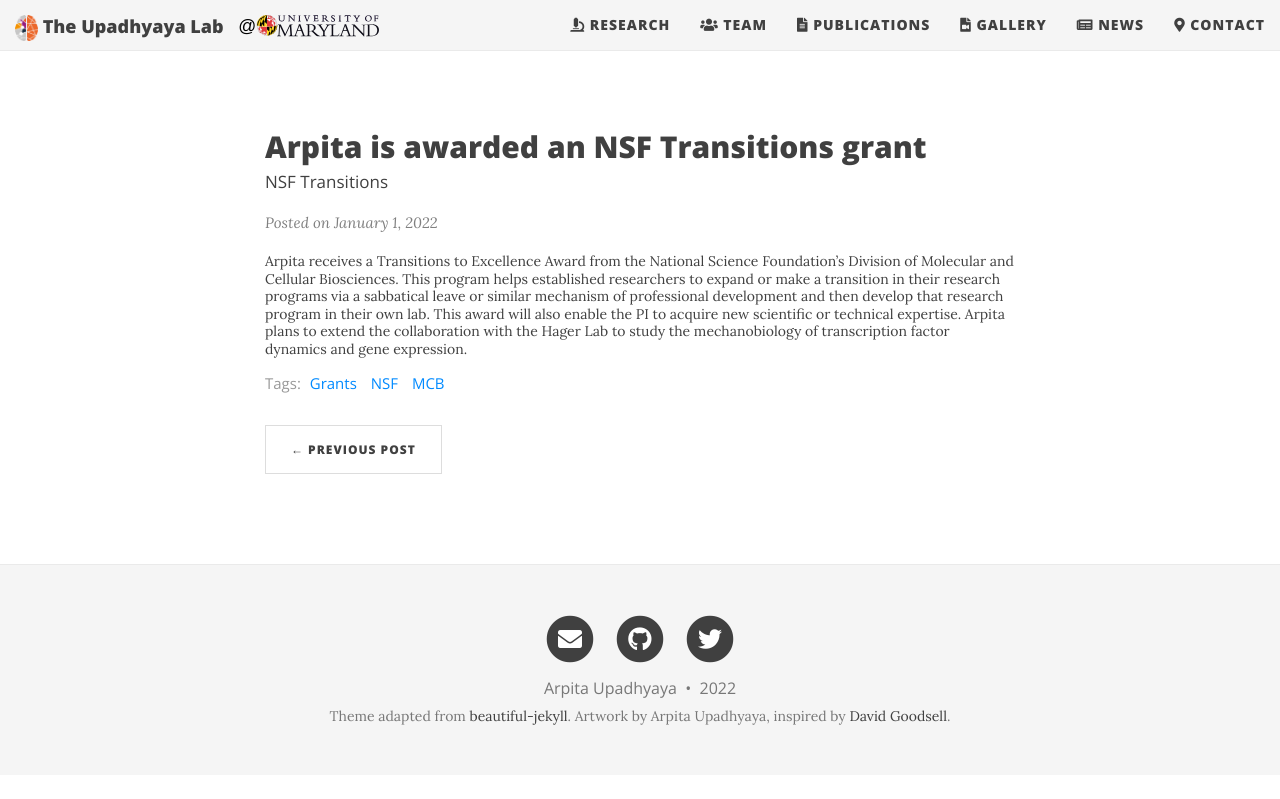
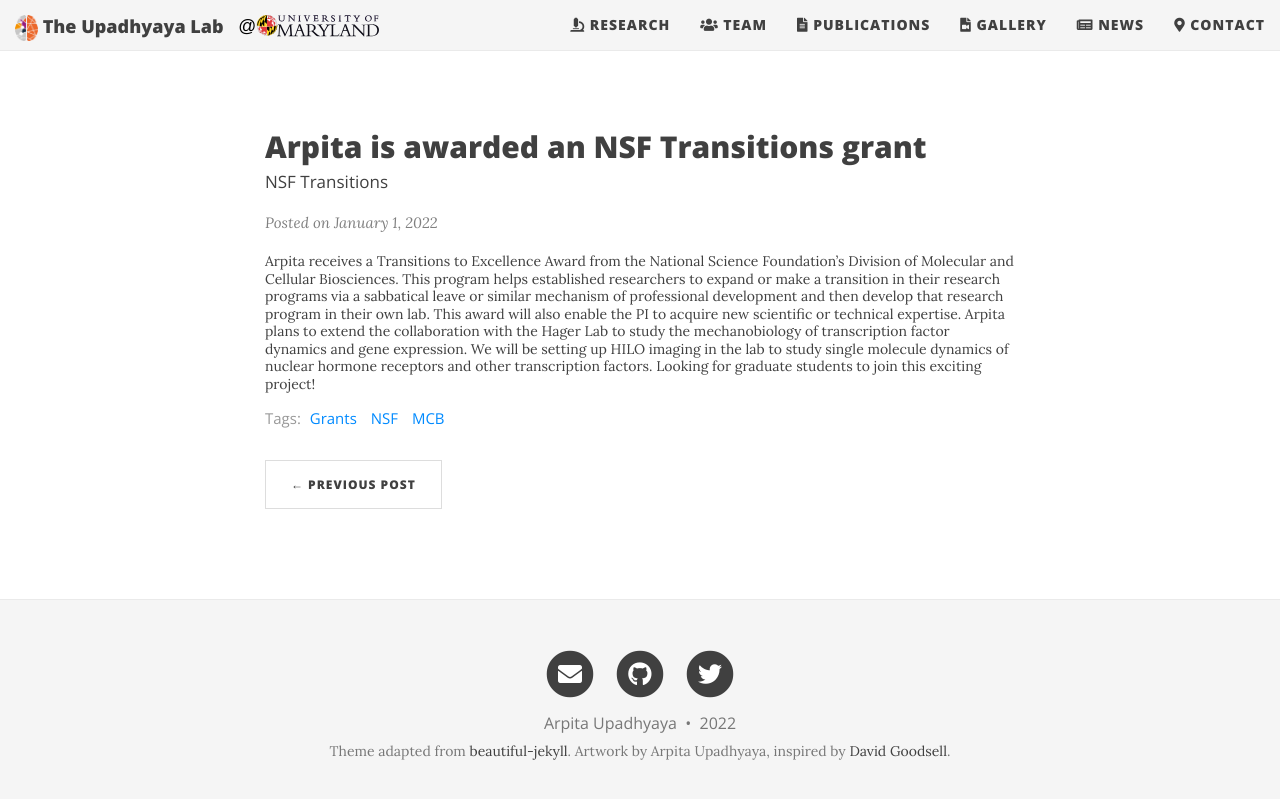
Before and after one commit to arpitalab/arpitalab.github.io, a Jekyll site: the page built from _posts/2022-01-01-NSF_Transitions_Award.md, in a window 1280 px wide. Shown: the top 799 px of the page. Built offline with Jekyll 4.4.1, drawn with Linux system fonts in a browser that asks for light colours; nearby versions of some CDN libraries.

Commit message:
Update 2022-01-01-NSF_Transitions_Award.md

```diff
--- a/_posts/2022-01-01-NSF_Transitions_Award.md
+++ b/_posts/2022-01-01-NSF_Transitions_Award.md
@@ -8,4 +8,5 @@ tags: [Grants, NSF, MCB]
 Arpita receives a Transitions to Excellence Award from the National Science Foundation's Division of Molecular and Cellular Biosciences. This program helps established
 researchers to expand or make a transition in their research programs via a sabbatical leave or similar mechanism of professional development and then develop that
 research program in their own lab. This award will also enable the PI to acquire new scientific or technical expertise. Arpita plans to extend the collaboration with the Hager
-Lab to study the mechanobiology of transcription factor dynamics and gene expression.
+Lab to study the mechanobiology of transcription factor dynamics and gene expression. We will be setting up HILO imaging in the lab to study single molecule dynamics
+of nuclear hormone receptors and other transcription factors. Looking for graduate students to join this exciting project!
```
